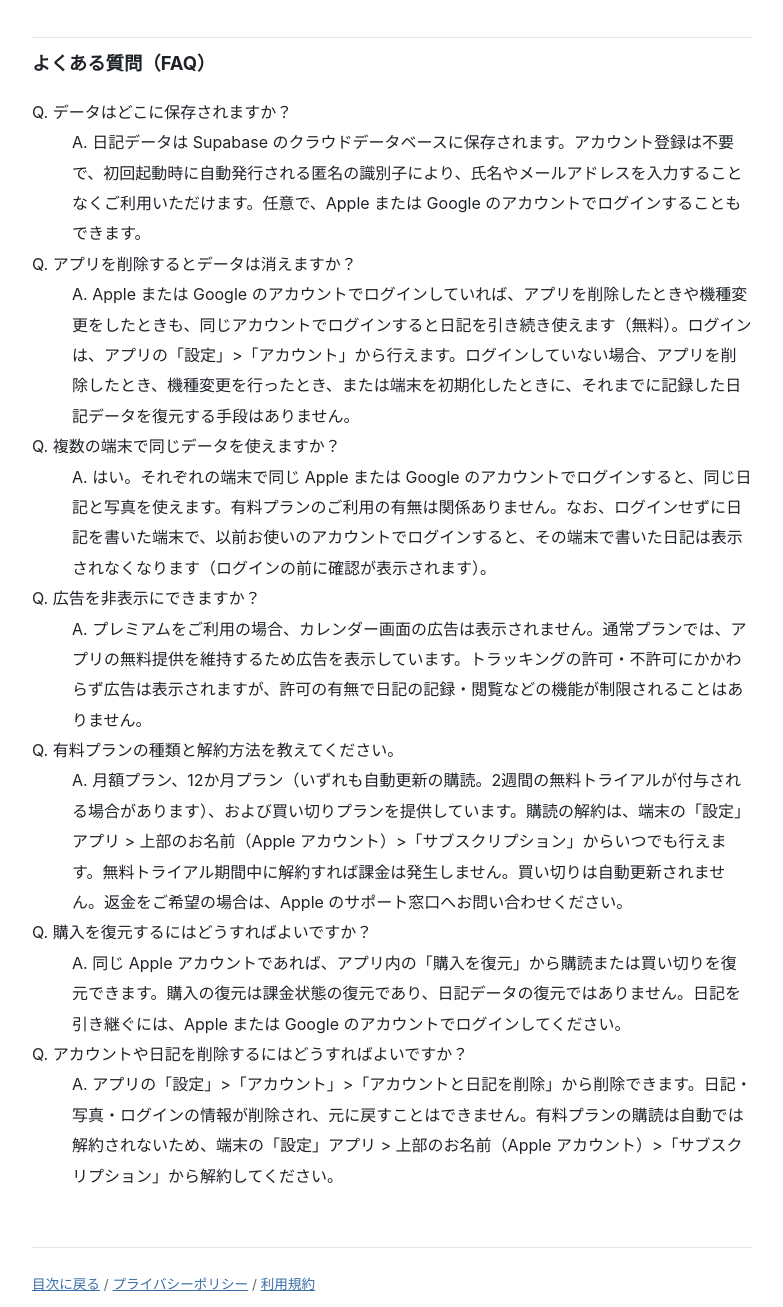
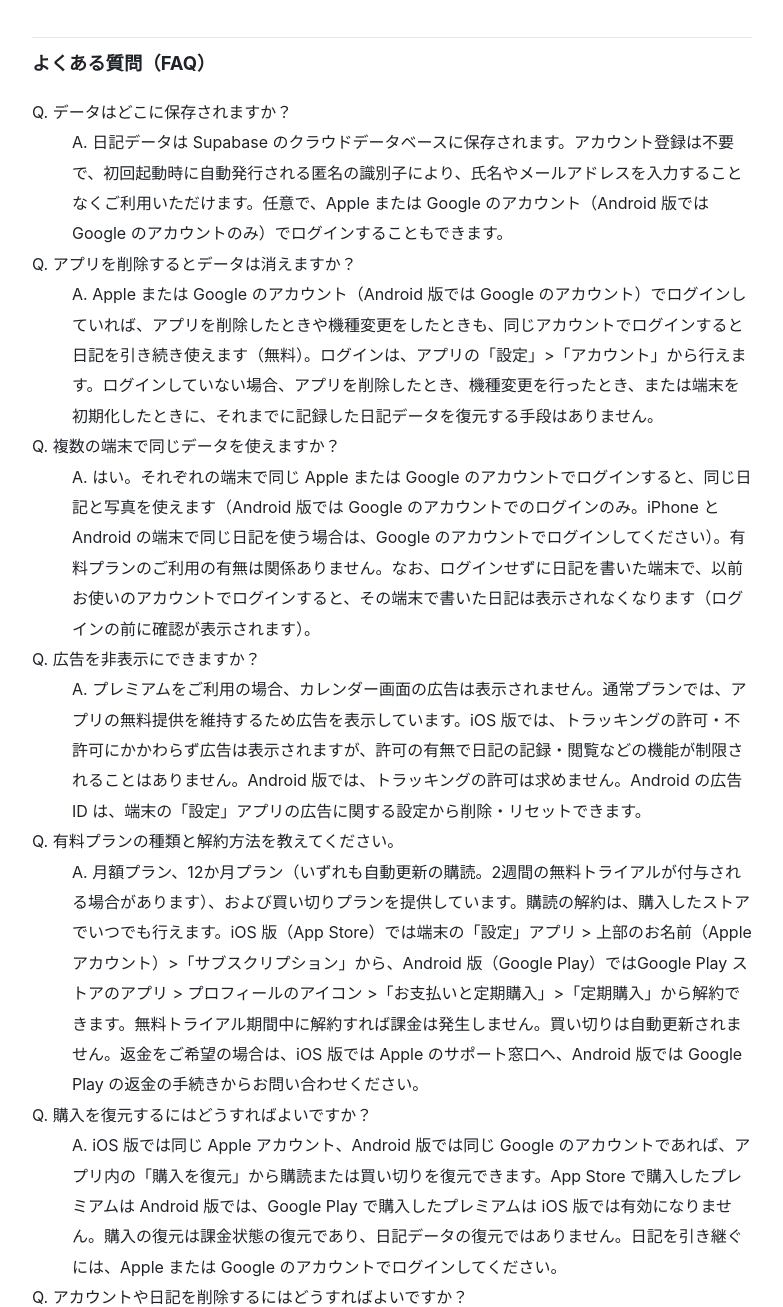
Before and after one commit to makaroni980/taiparu-website, a plain HTML site: page support.html in a window 1280 px wide. Shown: the part 508-1815 px from the top of the page, without its empty margins (248-1031 px from the left). Drawn offline with Linux system fonts and the light colour scheme.

Commit message:
サポートの FAQ を Android 版に合わせて直す（案）。データの保存・削除・複数の端末の答えに Android 版は Google のアカウントのみでログインできることを、広告の答えにトラッキングの許可は iOS 版の話で Android 版では求めないこと（広告 ID は端末の設定で削除・リセット）を足す。解約・返金と削除の答えに Google Play での解約の場所と返金の手続きを、復元の答えに Google のアカウントでの復元とストアをまたいで有効にならないことを足す。削除の答えに Android 版で削除しても Apple の連携は解除されないこと（iPhone の設定から外す）と、アプリを入れていない人のメールでの削除の依頼（privacy-policy.html#account-deletion）を足す。
Co-Authored-By: Claude Opus 5.5 <noreply@anthropic.com>

```diff
--- a/support.html
+++ b/support.html
@@ -36,37 +36,37 @@
   <dl class="faq">
     <dt>Q. データはどこに保存されますか？</dt>
     <dd>
-      A. 日記データは Supabase のクラウドデータベースに保存されます。アカウント登録は不要で、初回起動時に自動発行される匿名の識別子により、氏名やメールアドレスを入力することなくご利用いただけます。任意で、Apple または Google のアカウントでログインすることもできます。
+      A. 日記データは Supabase のクラウドデータベースに保存されます。アカウント登録は不要で、初回起動時に自動発行される匿名の識別子により、氏名やメールアドレスを入力することなくご利用いただけます。任意で、Apple または Google のアカウント（Android 版では Google のアカウントのみ）でログインすることもできます。
     </dd>
 
     <dt>Q. アプリを削除するとデータは消えますか？</dt>
     <dd>
-      A. Apple または Google のアカウントでログインしていれば、アプリを削除したときや機種変更をしたときも、同じアカウントでログインすると日記を引き続き使えます（無料）。ログインは、アプリの「設定」&gt;「アカウント」から行えます。ログインしていない場合、アプリを削除したとき、機種変更を行ったとき、または端末を初期化したときに、それまでに記録した日記データを復元する手段はありません。
+      A. Apple または Google のアカウント（Android 版では Google のアカウント）でログインしていれば、アプリを削除したときや機種変更をしたときも、同じアカウントでログインすると日記を引き続き使えます（無料）。ログインは、アプリの「設定」&gt;「アカウント」から行えます。ログインしていない場合、アプリを削除したとき、機種変更を行ったとき、または端末を初期化したときに、それまでに記録した日記データを復元する手段はありません。
     </dd>
 
     <dt>Q. 複数の端末で同じデータを使えますか？</dt>
     <dd>
-      A. はい。それぞれの端末で同じ Apple または Google のアカウントでログインすると、同じ日記と写真を使えます。有料プランのご利用の有無は関係ありません。なお、ログインせずに日記を書いた端末で、以前お使いのアカウントでログインすると、その端末で書いた日記は表示されなくなります（ログインの前に確認が表示されます）。
+      A. はい。それぞれの端末で同じ Apple または Google のアカウントでログインすると、同じ日記と写真を使えます（Android 版では Google のアカウントでのログインのみ。iPhone と Android の端末で同じ日記を使う場合は、Google のアカウントでログインしてください）。有料プランのご利用の有無は関係ありません。なお、ログインせずに日記を書いた端末で、以前お使いのアカウントでログインすると、その端末で書いた日記は表示されなくなります（ログインの前に確認が表示されます）。
     </dd>
 
     <dt>Q. 広告を非表示にできますか？</dt>
     <dd>
-      A. プレミアムをご利用の場合、カレンダー画面の広告は表示されません。通常プランでは、アプリの無料提供を維持するため広告を表示しています。トラッキングの許可・不許可にかかわらず広告は表示されますが、許可の有無で日記の記録・閲覧などの機能が制限されることはありません。
+      A. プレミアムをご利用の場合、カレンダー画面の広告は表示されません。通常プランでは、アプリの無料提供を維持するため広告を表示しています。iOS 版では、トラッキングの許可・不許可にかかわらず広告は表示されますが、許可の有無で日記の記録・閲覧などの機能が制限されることはありません。Android 版では、トラッキングの許可は求めません。Android の広告 ID は、端末の「設定」アプリの広告に関する設定から削除・リセットできます。
     </dd>
 
     <dt>Q. 有料プランの種類と解約方法を教えてください。</dt>
     <dd>
-      A. 月額プラン、12か月プラン（いずれも自動更新の購読。2週間の無料トライアルが付与される場合があります）、および買い切りプランを提供しています。購読の解約は、端末の「設定」アプリ &gt; 上部のお名前（Apple アカウント）&gt;「サブスクリプション」からいつでも行えます。無料トライアル期間中に解約すれば課金は発生しません。買い切りは自動更新されません。返金をご希望の場合は、Apple のサポート窓口へお問い合わせください。
+      A. 月額プラン、12か月プラン（いずれも自動更新の購読。2週間の無料トライアルが付与される場合があります）、および買い切りプランを提供しています。購読の解約は、購入したストアでいつでも行えます。iOS 版（App Store）では端末の「設定」アプリ &gt; 上部のお名前（Apple アカウント）&gt;「サブスクリプション」から、Android 版（Google Play）ではGoogle Play ストアのアプリ &gt; プロフィールのアイコン &gt;「お支払いと定期購入」&gt;「定期購入」から解約できます。無料トライアル期間中に解約すれば課金は発生しません。買い切りは自動更新されません。返金をご希望の場合は、iOS 版では Apple のサポート窓口へ、Android 版では Google Play の返金の手続きからお問い合わせください。
     </dd>
 
     <dt>Q. 購入を復元するにはどうすればよいですか？</dt>
     <dd>
-      A. 同じ Apple アカウントであれば、アプリ内の「購入を復元」から購読または買い切りを復元できます。購入の復元は課金状態の復元であり、日記データの復元ではありません。日記を引き継ぐには、Apple または Google のアカウントでログインしてください。
+      A. iOS 版では同じ Apple アカウント、Android 版では同じ Google のアカウントであれば、アプリ内の「購入を復元」から購読または買い切りを復元できます。App Store で購入したプレミアムは Android 版では、Google Play で購入したプレミアムは iOS 版では有効になりません。購入の復元は課金状態の復元であり、日記データの復元ではありません。日記を引き継ぐには、Apple または Google のアカウントでログインしてください。
     </dd>
 
     <dt>Q. アカウントや日記を削除するにはどうすればよいですか？</dt>
     <dd>
-      A. アプリの「設定」&gt;「アカウント」&gt;「アカウントと日記を削除」から削除できます。日記・写真・ログインの情報が削除され、元に戻すことはできません。有料プランの購読は自動では解約されないため、端末の「設定」アプリ &gt; 上部のお名前（Apple アカウント）&gt;「サブスクリプション」から解約してください。
+      A. アプリの「設定」&gt;「アカウント」&gt;「アカウントと日記を削除」から削除できます。日記・写真・ログインの情報が削除され、元に戻すことはできません。iOS 版で Apple のアカウントでログインしている場合は、Apple のアカウントとの連携も解除されます。Android 版で削除した場合は、Apple のアカウントとの連携は解除されないため、iPhone の「設定」&gt;（お名前）&gt;「Apple でサインイン」から本アプリを外してください。有料プランの購読は自動では解約されないため、購入したストアで解約してください（iOS 版は端末の「設定」アプリ &gt; 上部のお名前（Apple アカウント）&gt;「サブスクリプション」、Android 版はGoogle Play ストアのアプリ &gt; プロフィールのアイコン &gt;「お支払いと定期購入」&gt;「定期購入」）。アプリを入れていない場合（アプリを削除した場合など）は、メールで削除をご依頼いただけます。依頼の方法は、<a href="privacy-policy.html#account-deletion">プライバシーポリシーの「9. 保存期間とアカウント・データの削除」</a>をご覧ください。
     </dd>
   </dl>
 </main>
```
